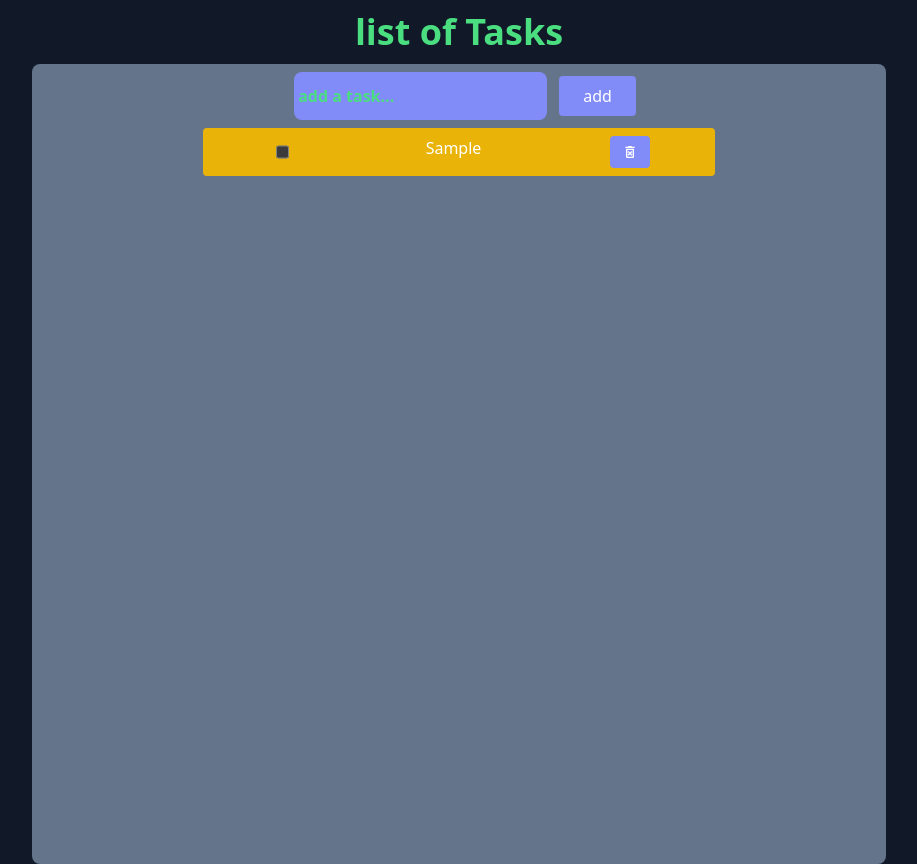
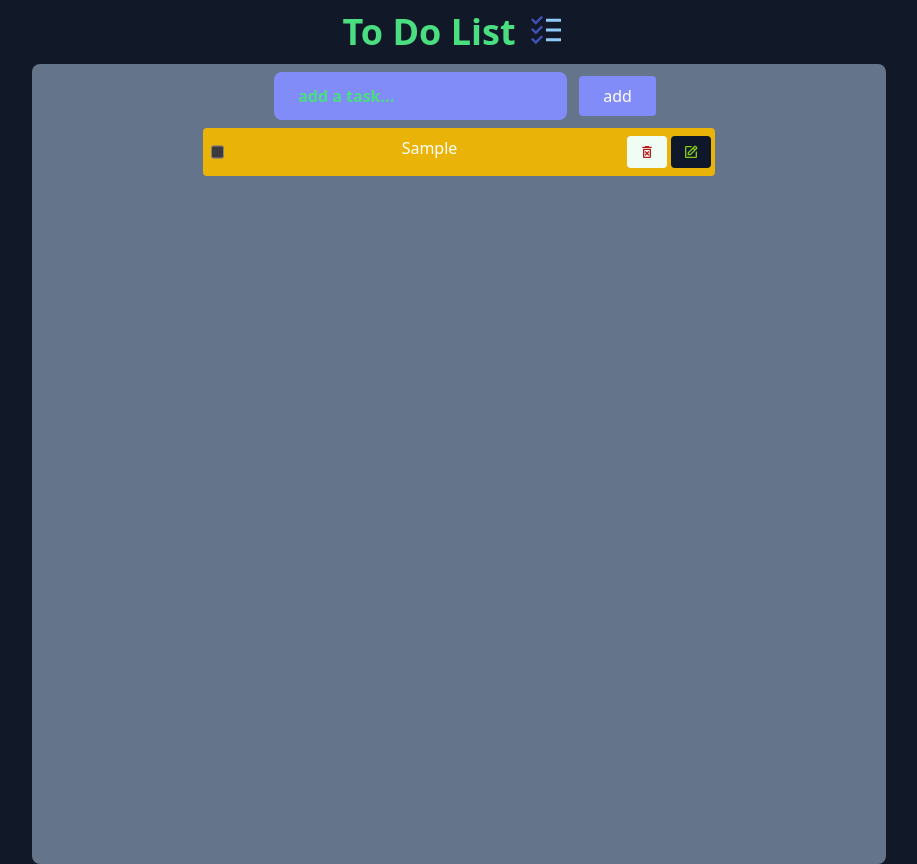
Before and after one commit to FreedSoul/toDoApp, a React (Vite) app: page / in a window 1280 px wide. Both pictures are taken after typing "Sample" into the empty fields and a click on the button "add". Shown: the whole page, without its empty margins (181-1098 px from the left). Built offline with nearby package versions, Linux system fonts and the light colour scheme.

Commit message:
working on handleUpdate

```diff
--- a/src/App.jsx
+++ b/src/App.jsx
@@ -2,6 +2,7 @@ import { useState } from "react"
 import logo from "./logo.svg"
 import "./App.css"
 import Counter from "./components/Counter"
+import { FcTodoList } from "react-icons/fc"
 import Atask from "./components/Atask"
 
 function App() {
@@ -11,8 +12,9 @@ function App() {
     <div className="App">
       <div className="bg-slate-800 ">
         <div className="flex justify-center w-500 bg-gray-900">
-          <h1 className="font-bold text-4xl my-3 text-green-400">
-            list of Tasks
+          <h1 className="inline-flex font-bold text-4xl my-3 text-green-400">
+            To Do List
+          <FcTodoList className="mx-3"/>
           </h1>
         </div>
         <div className="flex min-h-fit justify-center bg-gray-900">
--- a/src/components/Atask.jsx
+++ b/src/components/Atask.jsx
@@ -3,32 +3,24 @@ import { MdOutlineDeleteForever } from "react-icons/md"
 import { BsArrowRightSquare } from "react-icons/bs"
 import NewTask from "./NewTask"
 
+
 const Atask = () => {
   const [taskList, settaskList] = useState([])
   const [task, setTask] = useState("")
-  // const taskList = ['taskita','megatask','task','mm']
 
   const handleDelete = (id) => {
     settaskList([...taskList].filter((task) => task.id !== id))
   }
 
-  const list = taskList.map((task) => {
-    return (
-      <NewTask
-        handleDelete={handleDelete}
-        tasklist={taskList}
-        key={task.id}
-        id={task.id}
-      >
-        {task.text}
-      </NewTask>
-    )
-  })
+  const handleUpdate = (id) => {
+    const aux = [...taskList].filter((task) => task.id === id)
+    console.log(task)
+  }
 
   const handleSubmit = (e) => {
     e.preventDefault()
 
-    if(task !== ""){
+    if (task !== "") {
       const newtask = {
         id: new Date().getTime(),
         text: task,
@@ -40,12 +32,29 @@ const Atask = () => {
     setTask("")
   }
 
+  const list = taskList.map((task) => {
+    return (
+      <NewTask
+        handleDelete={handleDelete}
+        handleUpdate={handleUpdate}
+        handleSubmit={handleSubmit}
+        tasklist={taskList}
+        key={task.id}
+        id={task.id}
+      >
+        {task.text}
+      </NewTask>
+    )
+  })
+
+
+
   return (
     <div className="">
       <div className="flex justify-center my-2">
         <form onSubmit={handleSubmit}>
           <input
-            className={`bg-secondary rounded-lg mx-3 px-1 py-3 placeholder:text-green-400 font-bold text-green-400`}
+            className={`bg-secondary rounded-lg mx-3 px-6 py-3 placeholder:text-green-400 font-bold text-green-400`}
             type="text"
             name="text"
             value={task}
--- a/src/components/NewTask.jsx
+++ b/src/components/NewTask.jsx
@@ -1,22 +1,102 @@
 import React, { children, useState } from "react"
 import { MdOutlineDeleteForever } from "react-icons/md"
 import { BsArrowRightSquare } from "react-icons/bs"
+import { BiEdit } from "react-icons/bi"
+import { FcCancel, FcCheckmark } from "react-icons/fc"
 
 const NewTask = (props) => {
   // const [renderedTask, setrenderedTask] = useState(0)
   // const classCheckTrue =
+  const [checked, setchecked] = useState(false)
+  const [edit, setedit] = useState(false)
+  const [updatetask, setupdatetask] = useState("")
+
+  const handleUpdate = (id) => {
+
+    const aux = [...props.tasklist].map((task) => {
+      if(task.id === id){
+        task.text = updatetask;
+      }
+    })
+    console.log()
+    // props.settasklist()
+    // setupdatetask("")
+  }
+
   return (
-  <div className="m-auto flex max-w-lg max-h-lg justify-around rounded bg-yellow-500 text-white py-2 my-2">
-    <input type="checkbox" className="mx-2 my-2" onChange={()=>{}}/>
-    <h2>{props.children}</h2>
+    <>
+      <div
+        className={
+          "m-auto flex max-w-lg max-h-lg justify-between rounded text-white py-2 my-2 " +
+          (checked ? "bg-slate-800" : "bg-yellow-500")
+        }
+      >
+        {!edit ? (
+          <>
+            <input
+              type="checkbox"
+              className="mx-2 my-2"
+              onChange={() => {
+                setchecked(!checked)
+              }}
+            />
+            <h2 className={checked ? "line-through" : "none"}>
+              {props.children}
+            </h2>
+            <div className="">
               <button
-      className="px-3 py-2 rounded bg-secondary hover:bg-green-400 text-white"
+                className="px-3 py-2 rounded bg-green-50 hover:bg-green-400 text-red-700"
                 type="button"
-      onClick={() => {props.handleDelete(props.id)}}
+                onClick={() => {
+                  props.handleDelete(props.id)
+                }}
               >
                 <MdOutlineDeleteForever />
               </button>
+              <button
+                className="mx-1 px-3 py-2 rounded bg-slate-900 hover:bg-green-400 text-lime-500"
+                type="button"
+                onClick={() => {
+                  setedit(!edit)
+                  // props.handleUpdate(props.id)
+                }}
+              >
+                <BiEdit />
+              </button>
             </div>
+          </>
+        ) : (
+          <div className="flex ">
+            <form onSubmit={handleUpdate(props.id)} className="flex justify-between">
+              <input
+                className={`bg-secondary rounded-lg mx-3 px-6 py-3 placeholder:text-green-400 font-bold text-green-400`}
+                value={updatetask}
+                onChange={(event) => setupdatetask(event.target.value)}
+              />
+              <button
+                className="mx-1 px-3 py-2 rounded bg-green-50 hover:bg-green-400 text-lime-500"
+                type="button"
+                // onClick={() => {
+                //  setedit(!edit)
+                // }}
+              >
+                <FcCheckmark />
+              </button>
+            </form>
+            <button
+              className="px-3 py-2 rounded bg-gray-900 hover:bg-green-400 text-lime-500"
+              type="button"
+              onClick={() => {
+                setedit(!edit)
+                // props.handleUpdate(props.id)
+              }}
+            >
+              <FcCancel />
+            </button>
+          </div>
+        )}
+      </div>
+    </>
   )
 }
 
```
Lines whose indentation alone changed are shown as unchanged.
